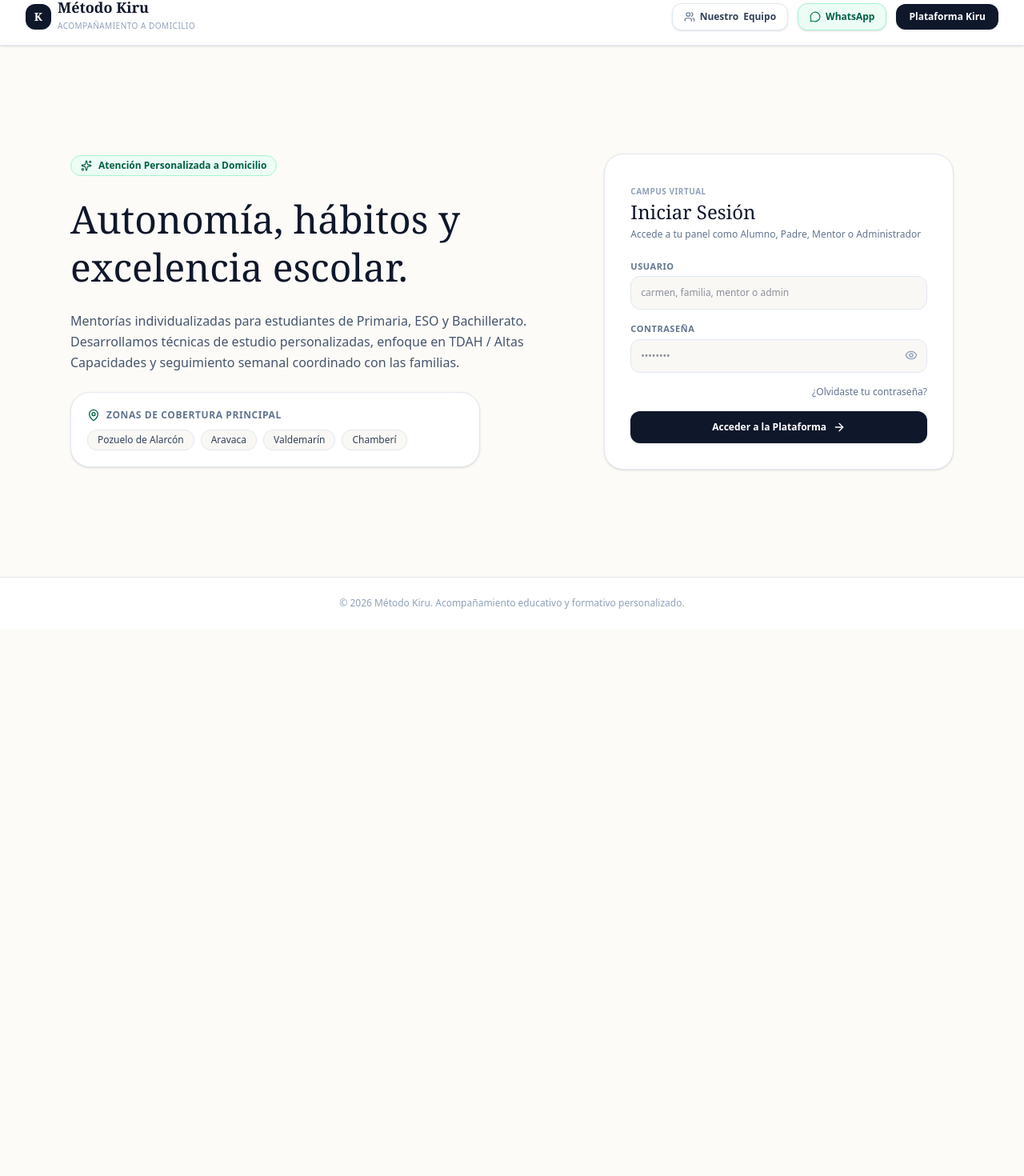
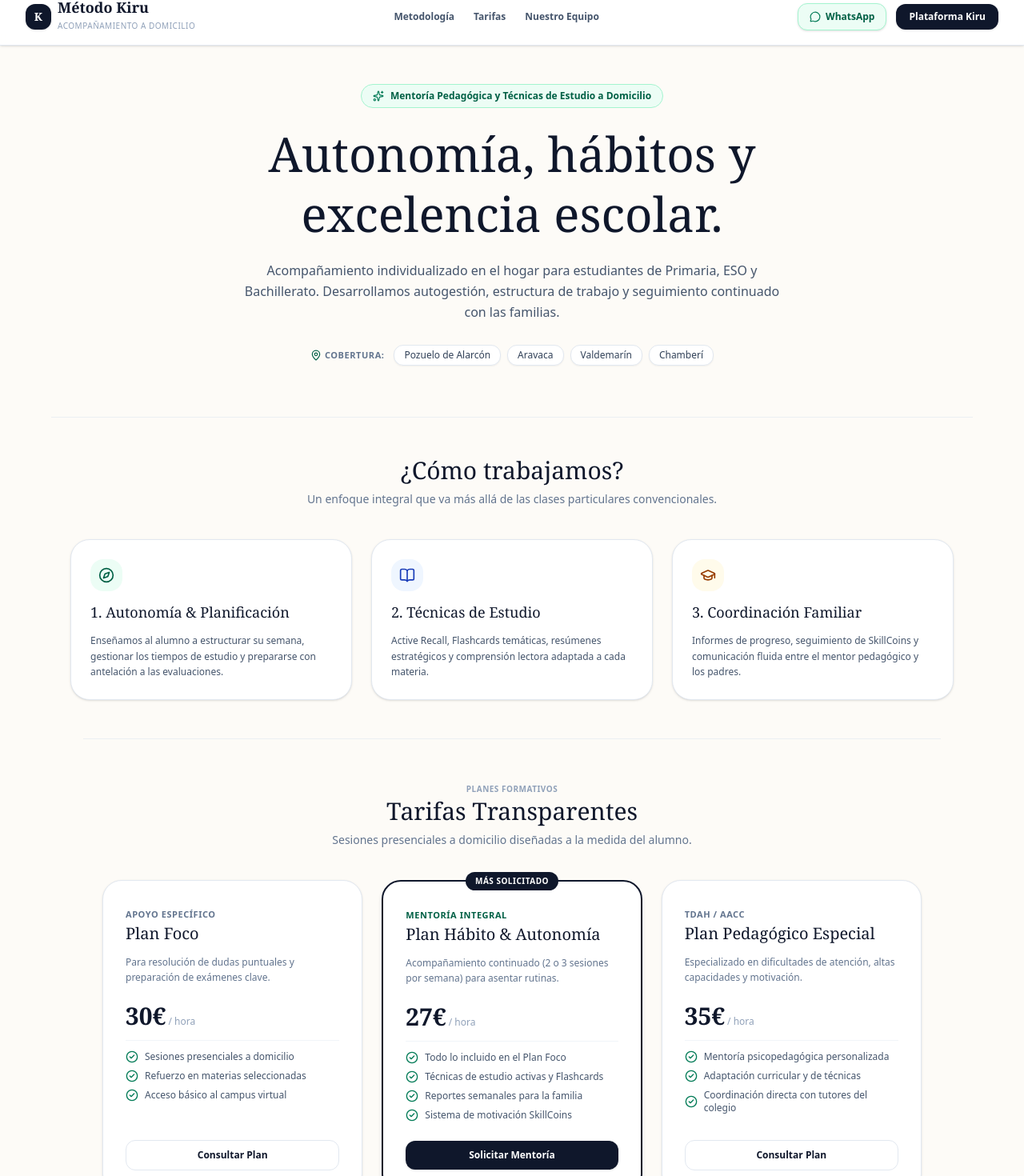
Before and after one commit to silvia051206-droid/campus-kiru, a Next.js app: page / in a window 1280 px wide. Shown: the part 14-1484 px from the top of the page at 80% size. Before the commit the page ends 800 px from the top, so only its background shows below. Built offline with nearby package versions, Linux system fonts and the light colour scheme.

Commit message:
feat: landing completa con tarifas, metodologia, equipo y acceso a plataforma

```diff
--- a/app/page.tsx
+++ b/app/page.tsx
@@ -3,7 +3,21 @@
 import { useState } from "react";
 import { useRouter } from "next/navigation";
 import Link from "next/link";
-import { Eye, EyeOff, KeyRound, ArrowRight, X, MessageCircle, Users, MapPin, Sparkles } from "lucide-react";
+import {
+  Eye,
+  EyeOff,
+  KeyRound,
+  ArrowRight,
+  X,
+  MessageCircle,
+  Users,
+  MapPin,
+  Sparkles,
+  CheckCircle2,
+  BookOpen,
+  Compass,
+  GraduationCap
+} from "lucide-react";
 
 interface UserAccount {
   name: string;
@@ -89,11 +103,12 @@ export default function HomePage() {
   };
 
   return (
-    <div className="min-h-screen bg-[#FDFBF7] text-slate-800 font-sans flex flex-col justify-between">
-      {/* Barra de navegación superior limpia */}
+    <div className="min-h-screen bg-[#FDFBF7] text-slate-800 font-sans flex flex-col justify-between selection:bg-slate-200">
+
+      {/* 1. Header con Navegación Unificada */}
       <header className="bg-white/90 backdrop-blur-sm border-b border-slate-200 px-4 sm:px-8 py-3.5 flex items-center justify-between sticky top-0 z-30 shadow-sm">
         <div className="flex items-center gap-2">
-          <div className="w-8 h-8 rounded-xl bg-slate-900 text-white flex items-center justify-center font-serif font-bold text-sm">
+          <div className="w-8 h-8 rounded-xl bg-slate-900 text-white flex items-center justify-center font-serif font-bold text-sm shadow-sm">
             K
           </div>
           <div>
@@ -102,13 +117,20 @@ export default function HomePage() {
           </div>
         </div>
 
+        {/* Enlaces de navegación */}
+        <nav className="hidden md:flex items-center gap-6 text-xs font-semibold text-slate-600">
+          <a href="#metodologia" className="hover:text-slate-900 transition">Metodología</a>
+          <a href="#tarifas" className="hover:text-slate-900 transition">Tarifas</a>
+          <Link href="/equipo" className="hover:text-slate-900 transition">Nuestro Equipo</Link>
+        </nav>
+
         <div className="flex items-center gap-2 sm:gap-3">
           <Link
             href="/equipo"
-            className="flex items-center gap-1.5 px-3.5 py-2 rounded-xl border border-slate-200 bg-white text-xs font-semibold text-slate-700 hover:bg-slate-50 transition shadow-sm"
+            className="md:hidden flex items-center gap-1.5 px-3 py-2 rounded-xl border border-slate-200 bg-white text-xs font-semibold text-slate-700 shadow-sm"
           >
             <Users className="w-3.5 h-3.5 text-slate-500" />
-            <span className="hidden sm:inline">Nuestro</span> Equipo
+            <span>Equipo</span>
           </Link>
 
           <a
@@ -118,11 +140,11 @@ export default function HomePage() {
             className="flex items-center gap-1.5 px-3.5 py-2 rounded-xl border border-emerald-200 bg-emerald-50 text-xs font-semibold text-emerald-800 hover:bg-emerald-100 transition shadow-sm"
           >
             <MessageCircle className="w-3.5 h-3.5 text-emerald-700" />
-            <span>WhatsApp</span>
+            <span className="hidden sm:inline">WhatsApp</span>
           </a>
 
           <a
-            href="#acceso-campus"
+            href="#campus"
             className="px-4 py-2 rounded-xl bg-slate-900 text-white text-xs font-semibold hover:bg-slate-800 transition shadow-sm"
           >
             Plataforma Kiru
@@ -130,47 +152,199 @@ export default function HomePage() {
         </div>
       </header>
 
-      {/* Contenido Principal */}
-      <main className="max-w-6xl mx-auto px-4 sm:px-6 py-10 sm:py-16 grid grid-cols-1 lg:grid-cols-12 gap-10 items-center">
-
-        {/* Información de Cobertura y Metodología */}
-        <div className="lg:col-span-7 space-y-6">
-          <div className="inline-flex items-center gap-2 px-3 py-1 rounded-full bg-emerald-50 border border-emerald-200 text-emerald-800 text-xs font-semibold">
-            <Sparkles className="w-3.5 h-3.5" />
-            <span>Atención Personalizada a Domicilio</span>
+      {/* 2. Hero Section */}
+      <section className="max-w-6xl mx-auto px-4 sm:px-6 pt-12 pb-16 text-center space-y-5">
+        <div className="inline-flex items-center gap-2 px-3.5 py-1.5 rounded-full bg-emerald-50 border border-emerald-200 text-emerald-800 text-xs font-semibold">
+          <Sparkles className="w-3.5 h-3.5 text-emerald-700" />
+          <span>Mentoría Pedagógica y Técnicas de Estudio a Domicilio</span>
         </div>
 
-          <h1 className="text-3xl sm:text-5xl font-serif text-slate-900 leading-tight">
+        <h1 className="text-3xl sm:text-5xl md:text-6xl font-serif text-slate-900 max-w-3xl mx-auto leading-tight">
           Autonomía, hábitos y excelencia escolar.
         </h1>
 
-          <p className="text-sm sm:text-base text-slate-600 leading-relaxed max-w-xl">
-            Mentorías individualizadas para estudiantes de Primaria, ESO y Bachillerato. Desarrollamos técnicas de estudio personalizadas, enfoque en TDAH / Altas Capacidades y seguimiento semanal coordinado con las familias.
+        <p className="text-sm sm:text-base text-slate-600 max-w-2xl mx-auto leading-relaxed">
+          Acompañamiento individualizado en el hogar para estudiantes de Primaria, ESO y Bachillerato. Desarrollamos autogestión, estructura de trabajo y seguimiento continuado con las familias.
         </p>
 
-          {/* Cobertura de Zonas Noroeste y Chamberí */}
-          <div className="bg-white p-5 rounded-3xl border border-slate-200 shadow-sm space-y-2.5 max-w-lg">
-            <div className="flex items-center gap-2 text-xs font-bold uppercase tracking-wider text-slate-500">
-              <MapPin className="w-4 h-4 text-emerald-800" />
-              <span>Zonas de Cobertura Principal</span>
-            </div>
-            <div className="flex flex-wrap gap-2 text-xs font-medium text-slate-700">
-              {["Pozuelo de Alarcón", "Aravaca", "Valdemarín", "Chamberí"].map((zone) => (
-                <span key={zone} className="px-3 py-1 bg-[#FAF8F5] border border-slate-200 rounded-xl">
-                  {zone}
+        {/* Zonas de Cobertura */}
+        <div className="pt-2 flex flex-wrap items-center justify-center gap-2 text-xs font-medium text-slate-700">
+          <span className="flex items-center gap-1 font-bold text-slate-500 uppercase tracking-wider text-[11px] mr-1">
+            <MapPin className="w-3.5 h-3.5 text-emerald-800" /> Cobertura:
+          </span>
+          {["Pozuelo de Alarcón", "Aravaca", "Valdemarín", "Chamberí"].map((zona) => (
+            <span key={zona} className="px-3 py-1 bg-white border border-slate-200 rounded-xl shadow-xs">
+              {zona}
             </span>
           ))}
         </div>
+      </section>
+
+      {/* 3. Metodología / Pilares */}
+      <section id="metodologia" className="max-w-6xl mx-auto px-4 sm:px-6 py-12 border-t border-slate-200/60">
+        <div className="text-center max-w-xl mx-auto mb-10 space-y-2">
+          <h2 className="text-2xl sm:text-3xl font-serif text-slate-900">¿Cómo trabajamos?</h2>
+          <p className="text-xs sm:text-sm text-slate-500">Un enfoque integral que va más allá de las clases particulares convencionales.</p>
+        </div>
+
+        <div className="grid grid-cols-1 md:grid-cols-3 gap-6">
+          <div className="bg-white p-6 rounded-3xl border border-slate-200 shadow-sm space-y-3">
+            <div className="w-10 h-10 rounded-2xl bg-emerald-50 text-emerald-800 flex items-center justify-center font-bold">
+              <Compass className="w-5 h-5" />
+            </div>
+            <h3 className="font-serif text-lg text-slate-900">1. Autonomía & Planificación</h3>
+            <p className="text-xs text-slate-600 leading-relaxed">
+              Enseñamos al alumno a estructurar su semana, gestionar los tiempos de estudio y prepararse con antelación a las evaluaciones.
+            </p>
+          </div>
+
+          <div className="bg-white p-6 rounded-3xl border border-slate-200 shadow-sm space-y-3">
+            <div className="w-10 h-10 rounded-2xl bg-blue-50 text-blue-800 flex items-center justify-center font-bold">
+              <BookOpen className="w-5 h-5" />
+            </div>
+            <h3 className="font-serif text-lg text-slate-900">2. Técnicas de Estudio</h3>
+            <p className="text-xs text-slate-600 leading-relaxed">
+              Active Recall, Flashcards temáticas, resúmenes estratégicos y comprensión lectora adaptada a cada materia.
+            </p>
+          </div>
+
+          <div className="bg-white p-6 rounded-3xl border border-slate-200 shadow-sm space-y-3">
+            <div className="w-10 h-10 rounded-2xl bg-amber-50 text-amber-800 flex items-center justify-center font-bold">
+              <GraduationCap className="w-5 h-5" />
+            </div>
+            <h3 className="font-serif text-lg text-slate-900">3. Coordinación Familiar</h3>
+            <p className="text-xs text-slate-600 leading-relaxed">
+              Informes de progreso, seguimiento de SkillCoins y comunicación fluida entre el mentor pedagógico y los padres.
+            </p>
           </div>
         </div>
+      </section>
 
-        {/* Tarjeta de Acceso al Campus */}
-        <div id="acceso-campus" className="lg:col-span-5">
-          <div className="w-full bg-white rounded-3xl p-7 sm:p-8 border border-slate-200 shadow-sm space-y-6">
-            <div className="space-y-1">
-              <span className="text-[10px] font-bold uppercase tracking-wider text-slate-400">Campus Virtual</span>
-              <h2 className="text-2xl font-serif text-slate-900">Iniciar Sesión</h2>
-              <p className="text-xs text-slate-500">Accede a tu panel como Alumno, Padre, Mentor o Administrador</p>
+      {/* 4. Sección Tarifas */}
+      <section id="tarifas" className="max-w-6xl mx-auto px-4 sm:px-6 py-12 border-t border-slate-200/60">
+        <div className="text-center max-w-xl mx-auto mb-10 space-y-2">
+          <span className="text-[10px] font-bold uppercase tracking-wider text-slate-400">Planes Formativos</span>
+          <h2 className="text-2xl sm:text-3xl font-serif text-slate-900">Tarifas Transparentes</h2>
+          <p className="text-xs sm:text-sm text-slate-500">Sesiones presenciales a domicilio diseñadas a la medida del alumno.</p>
+        </div>
+
+        <div className="grid grid-cols-1 md:grid-cols-3 gap-6 max-w-5xl mx-auto items-stretch">
+
+          {/* Plan Básico */}
+          <div className="bg-white p-6 sm:p-7 rounded-3xl border border-slate-200 shadow-sm flex flex-col justify-between space-y-6">
+            <div className="space-y-3">
+              <span className="text-[11px] font-bold uppercase tracking-wider text-slate-500">Apoyo Específico</span>
+              <h3 className="font-serif text-xl text-slate-900">Plan Foco</h3>
+              <p className="text-xs text-slate-500 leading-relaxed">Para resolución de dudas puntuales y preparación de exámenes clave.</p>
+              <div className="pt-2">
+                <span className="text-3xl font-serif font-bold text-slate-900">30€</span>
+                <span className="text-xs text-slate-400"> / hora</span>
+              </div>
+              <ul className="space-y-2 pt-3 text-xs text-slate-600 border-t border-slate-100">
+                <li className="flex items-center gap-2">
+                  <CheckCircle2 className="w-4 h-4 text-emerald-700 shrink-0" /> Sesiones presenciales a domicilio
+                </li>
+                <li className="flex items-center gap-2">
+                  <CheckCircle2 className="w-4 h-4 text-emerald-700 shrink-0" /> Refuerzo en materias seleccionadas
+                </li>
+                <li className="flex items-center gap-2">
+                  <CheckCircle2 className="w-4 h-4 text-emerald-700 shrink-0" /> Acceso básico al campus virtual
+                </li>
+              </ul>
+            </div>
+
+            <a
+              href={`https://wa.me/34600000000?text=${encodeURIComponent("Hola, me interesa información sobre el Plan Foco de Método Kiru")}`}
+              target="_blank"
+              rel="noopener noreferrer"
+              className="w-full py-2.5 rounded-xl border border-slate-200 bg-white hover:bg-slate-50 text-slate-900 text-xs font-semibold text-center transition"
+            >
+              Consultar Plan
+            </a>
+          </div>
+
+          {/* Plan Recomendado */}
+          <div className="bg-white p-6 sm:p-7 rounded-3xl border-2 border-slate-900 shadow-md flex flex-col justify-between space-y-6 relative">
+            <div className="absolute -top-3 left-1/2 -translate-x-1/2 bg-slate-900 text-white text-[10px] font-bold uppercase tracking-wider px-3 py-1 rounded-full">
+              Más Solicitado
+            </div>
+            <div className="space-y-3">
+              <span className="text-[11px] font-bold uppercase tracking-wider text-emerald-800 font-semibold">Mentoría Integral</span>
+              <h3 className="font-serif text-xl text-slate-900">Plan Hábito & Autonomía</h3>
+              <p className="text-xs text-slate-500 leading-relaxed">Acompañamiento continuado (2 o 3 sesiones por semana) para asentar rutinas.</p>
+              <div className="pt-2">
+                <span className="text-3xl font-serif font-bold text-slate-900">27€</span>
+                <span className="text-xs text-slate-400"> / hora</span>
+              </div>
+              <ul className="space-y-2 pt-3 text-xs text-slate-600 border-t border-slate-100">
+                <li className="flex items-center gap-2">
+                  <CheckCircle2 className="w-4 h-4 text-emerald-700 shrink-0" /> Todo lo incluido en el Plan Foco
+                </li>
+                <li className="flex items-center gap-2">
+                  <CheckCircle2 className="w-4 h-4 text-emerald-700 shrink-0" /> Técnicas de estudio activas y Flashcards
+                </li>
+                <li className="flex items-center gap-2">
+                  <CheckCircle2 className="w-4 h-4 text-emerald-700 shrink-0" /> Reportes semanales para la familia
+                </li>
+                <li className="flex items-center gap-2">
+                  <CheckCircle2 className="w-4 h-4 text-emerald-700 shrink-0" /> Sistema de motivación SkillCoins
+                </li>
+              </ul>
+            </div>
+
+            <a
+              href={`https://wa.me/34600000000?text=${encodeURIComponent("Hola, me interesa información sobre el Plan Hábito & Autonomía de Método Kiru")}`}
+              target="_blank"
+              rel="noopener noreferrer"
+              className="w-full py-2.5 rounded-xl bg-slate-900 text-white hover:bg-slate-800 text-xs font-semibold text-center transition shadow-sm"
+            >
+              Solicitar Mentoría
+            </a>
+          </div>
+
+          {/* Plan Avanzado / Dificultades */}
+          <div className="bg-white p-6 sm:p-7 rounded-3xl border border-slate-200 shadow-sm flex flex-col justify-between space-y-6">
+            <div className="space-y-3">
+              <span className="text-[11px] font-bold uppercase tracking-wider text-slate-500">TDAH / AACC</span>
+              <h3 className="font-serif text-xl text-slate-900">Plan Pedagógico Especial</h3>
+              <p className="text-xs text-slate-500 leading-relaxed">Especializado en dificultades de atención, altas capacidades y motivación.</p>
+              <div className="pt-2">
+                <span className="text-3xl font-serif font-bold text-slate-900">35€</span>
+                <span className="text-xs text-slate-400"> / hora</span>
+              </div>
+              <ul className="space-y-2 pt-3 text-xs text-slate-600 border-t border-slate-100">
+                <li className="flex items-center gap-2">
+                  <CheckCircle2 className="w-4 h-4 text-emerald-700 shrink-0" /> Mentoría psicopedagógica personalizada
+                </li>
+                <li className="flex items-center gap-2">
+                  <CheckCircle2 className="w-4 h-4 text-emerald-700 shrink-0" /> Adaptación curricular y de técnicas
+                </li>
+                <li className="flex items-center gap-2">
+                  <CheckCircle2 className="w-4 h-4 text-emerald-700 shrink-0" /> Coordinación directa con tutores del colegio
+                </li>
+              </ul>
+            </div>
+
+            <a
+              href={`https://wa.me/34600000000?text=${encodeURIComponent("Hola, me interesa información sobre el Plan Pedagógico Especial de Método Kiru")}`}
+              target="_blank"
+              rel="noopener noreferrer"
+              className="w-full py-2.5 rounded-xl border border-slate-200 bg-white hover:bg-slate-50 text-slate-900 text-xs font-semibold text-center transition"
+            >
+              Consultar Plan
+            </a>
+          </div>
+
+        </div>
+      </section>
+
+      {/* 5. Acceso al Campus Virtual */}
+      <section id="campus" className="max-w-6xl mx-auto px-4 sm:px-6 py-12 border-t border-slate-200/60">
+        <div className="max-w-md mx-auto bg-white rounded-3xl p-7 sm:p-8 border border-slate-200 shadow-sm space-y-6">
+          <div className="space-y-1 text-center">
+            <span className="text-[10px] font-bold uppercase tracking-wider text-slate-400">Área Privada</span>
+            <h2 className="text-2xl font-serif text-slate-900">Plataforma Kiru</h2>
+            <p className="text-xs text-slate-500">Inicia sesión como Alumno, Padre, Mentor o Administrador</p>
           </div>
 
           {error && (
@@ -235,17 +409,17 @@ export default function HomePage() {
               type="submit"
               className="w-full py-3 bg-slate-900 text-white rounded-xl text-xs font-semibold hover:bg-slate-800 transition flex items-center justify-center gap-2 shadow-sm"
             >
-                <span>Acceder a la Plataforma</span>
+              <span>Entrar a la Plataforma</span>
               <ArrowRight className="w-4 h-4" />
             </button>
           </form>
         </div>
-        </div>
-      </main>
+      </section>
 
-      {/* Pie de página */}
-      <footer className="border-t border-slate-200 bg-white py-6 text-center text-xs text-slate-400">
-        <p>© 2026 Método Kiru. Acompañamiento educativo y formativo personalizado.</p>
+      {/* Footer */}
+      <footer className="border-t border-slate-200 bg-white py-6 text-center text-xs text-slate-400 space-y-1">
+        <p>© 2026 Método Kiru. Acompañamiento escolar y técnicas de estudio a domicilio.</p>
+        <p className="text-[11px]">Pozuelo de Alarcón · Aravaca · Valdemarín · Chamberí</p>
       </footer>
 
       {/* Modal Recuperación */}
```
Lines whose indentation alone changed are shown as unchanged.
